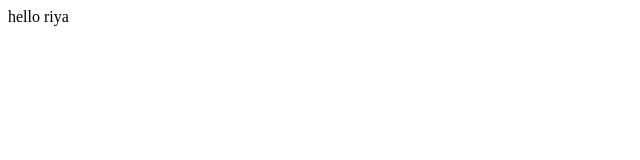
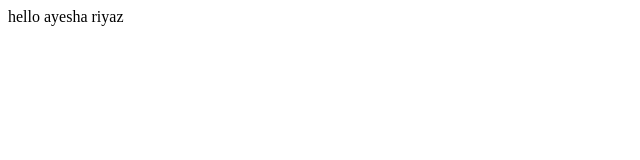
Before and after one commit to Riyaz-syed/Riyaz-jenkins, a plain HTML site: page index.html in a window 1280 px wide. Shown: the full height of the page, 0-640 px from the left. Drawn offline with Linux system fonts and the light colour scheme.

Commit message:
modified

```diff
--- a/index.html
+++ b/index.html
@@ -1,5 +1,5 @@
 <html>
 <body>
-hello riya
+hello ayesha riyaz
 </body>
 </html>
```
